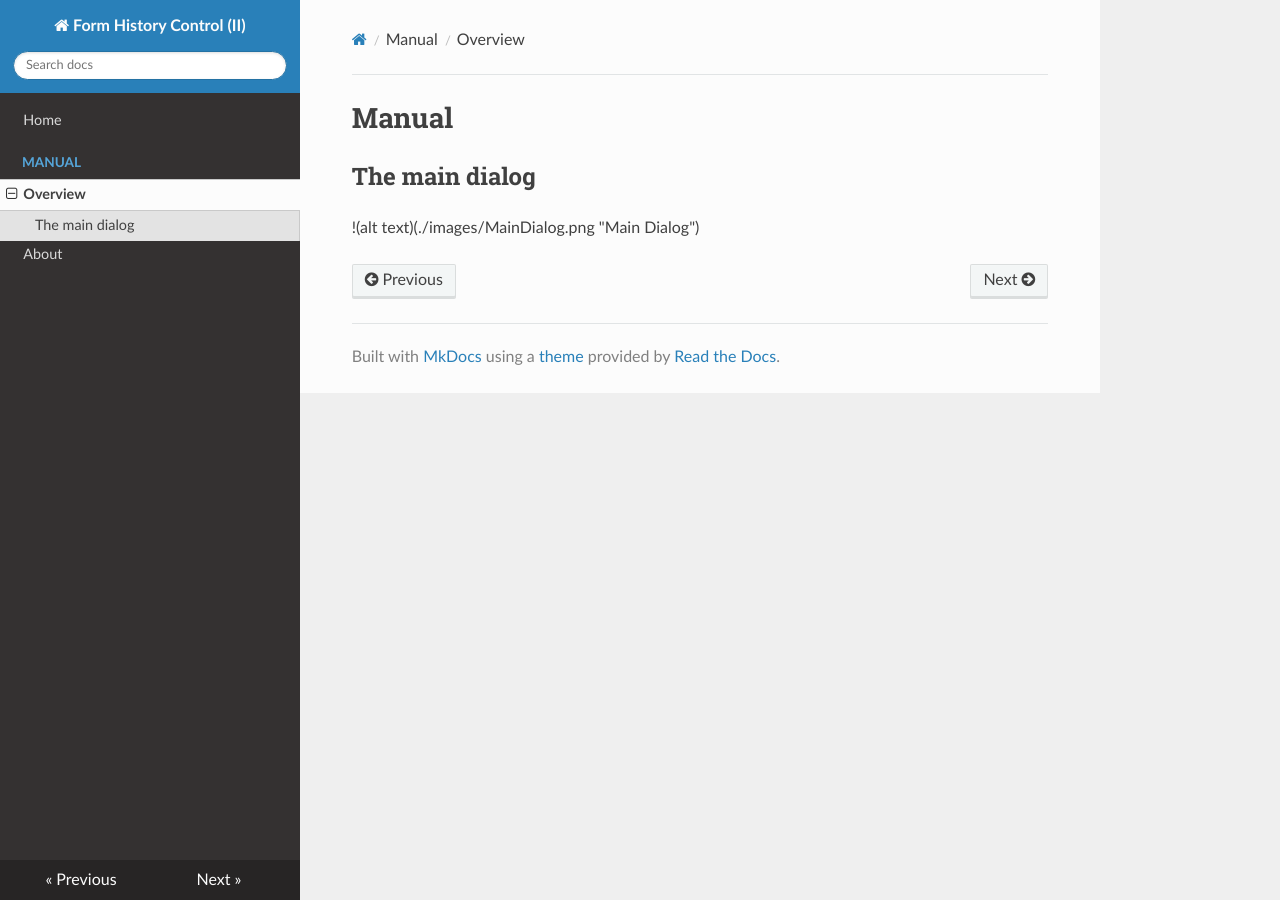
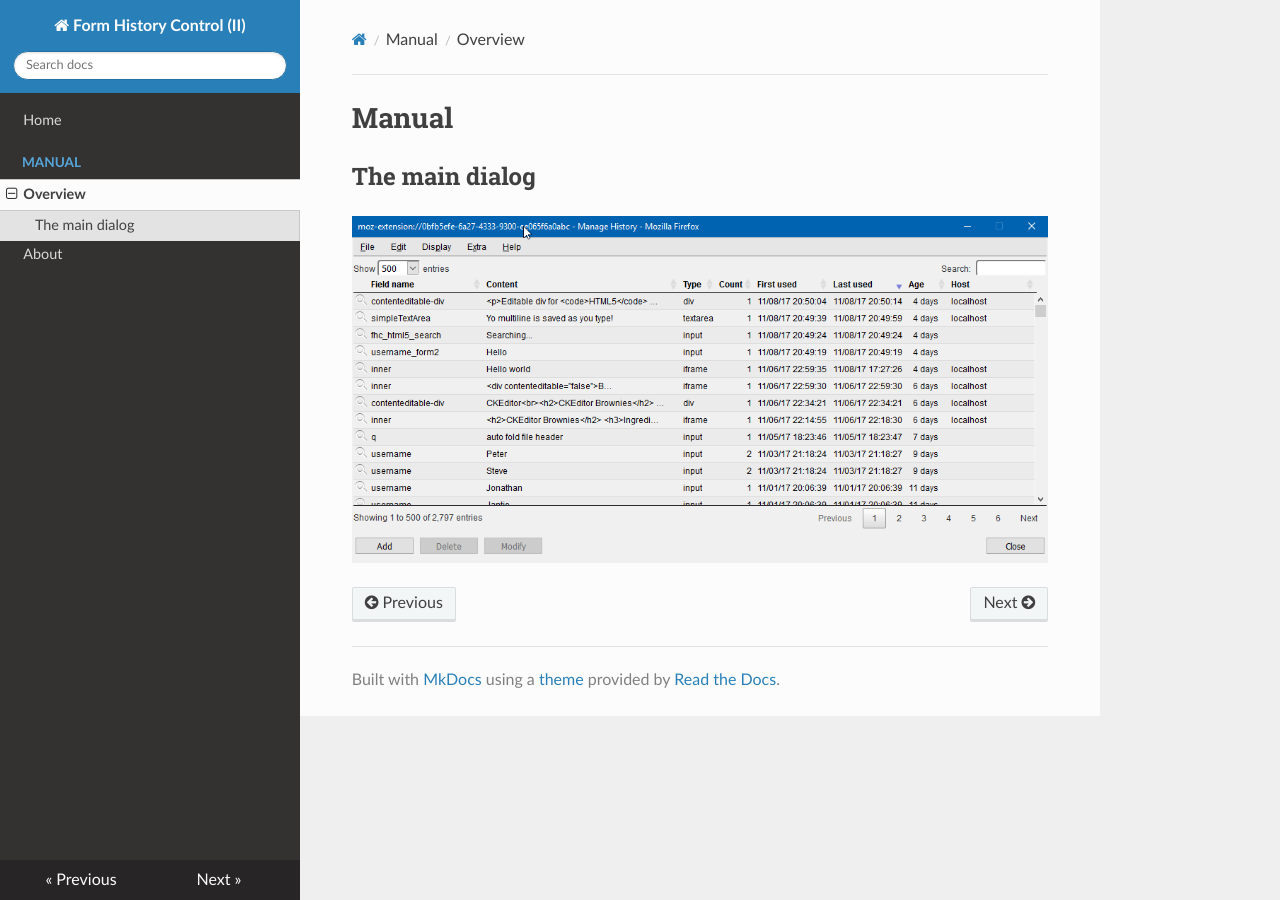
Before and after one commit to stephanmahieu/fhc-home, an MkDocs documentation site: the page built from docsource/Manual/manual.md, in a window 1280 px wide. Built offline with MkDocs 1.6.1, drawn with Linux system fonts in a browser that asks for light colours; nearby versions of some CDN libraries; old or Windows-style settings are respelled for this version of MkDocs.

Commit message:
Update imnage link

```diff
--- a/docsource/Manual/manual.md
+++ b/docsource/Manual/manual.md
@@ -2,4 +2,4 @@
 
 ## The main dialog
 
-!(alt text)(./images/MainDialog.png "Main Dialog")
+![The main dialog](./images/MainDialog.png "Main Dialog")
```
